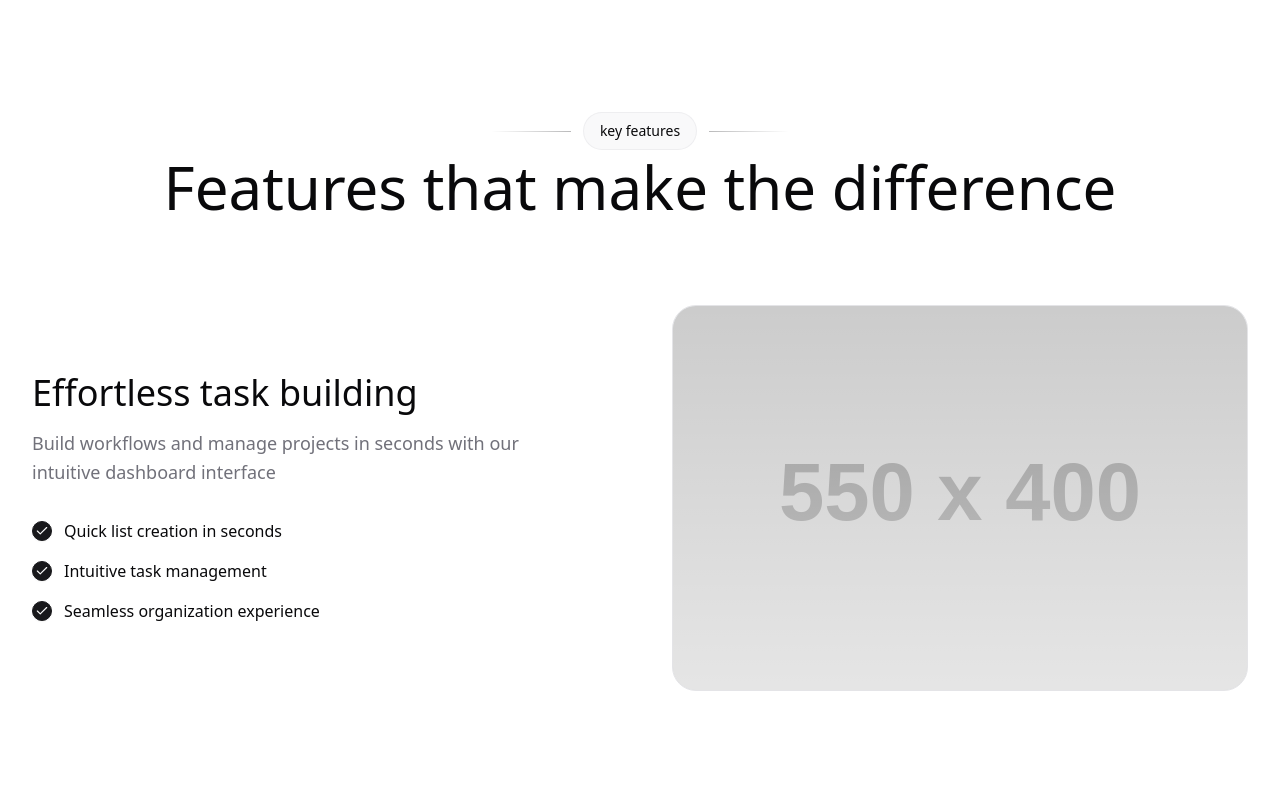
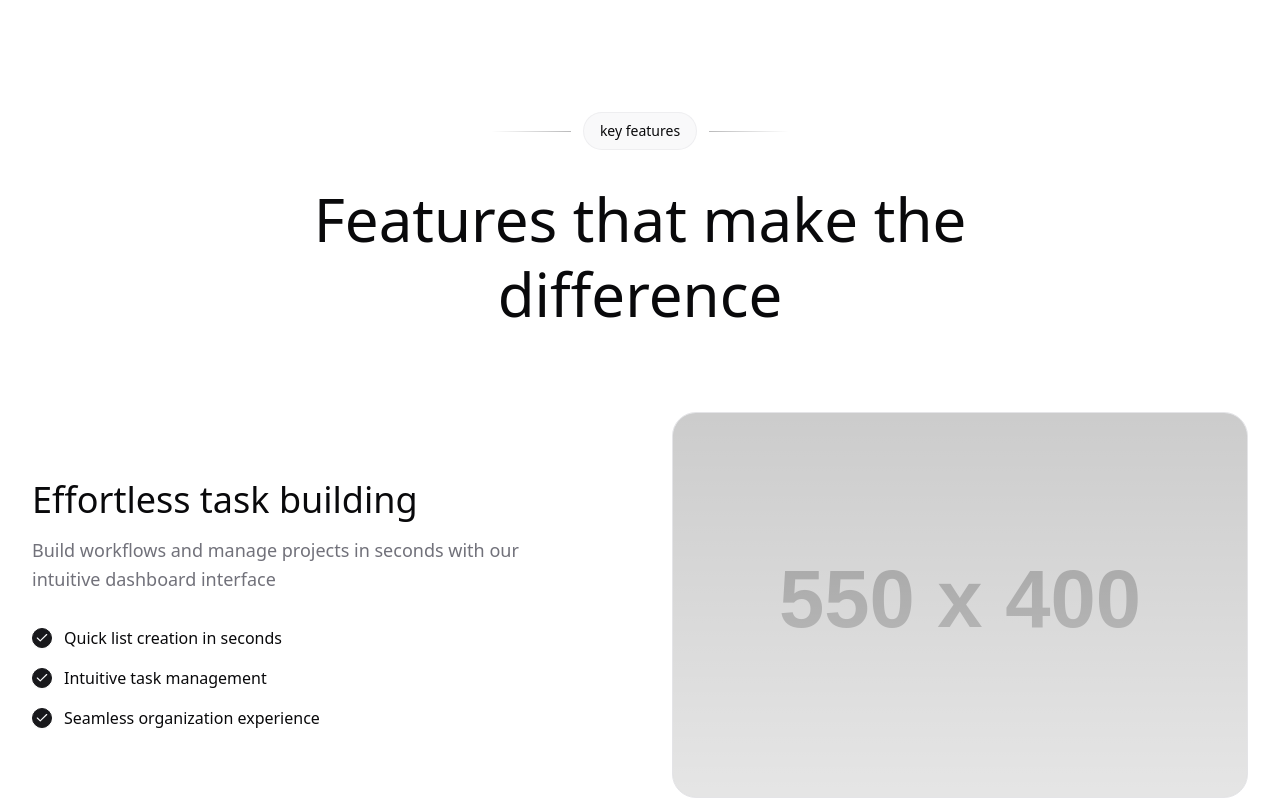
Before and after one commit to KingTroy125/Layered-Blocks, a Next.js app: page /preview/features/one in a window 1280 px wide. Shown: the top 800 px of the page. Built offline with nearby package versions, Linux system fonts and the light colour scheme.

Commit message:
Update: minor changes

```diff
--- a/app/preview/features/one/page.tsx
+++ b/app/preview/features/one/page.tsx
@@ -134,8 +134,9 @@
     <section className="relative py-16 sm:py-20 md:py-28 overflow-hidden">
       <div className="max-w-7xl mx-auto px-4 sm:px-6 lg:px-8">
         {/* Header */}
+        <div className="max-w-7xl mx-auto px-4 sm:px-6 lg:px-8 mb-16 sm:mb-20">
           <motion.div
-          className="text-center mb-16 sm:mb-20"
+            className="flex flex-col items-center text-center gap-6 sm:gap-8"
             initial="hidden"
             whileInView="visible"
             viewport={{
@@ -145,30 +146,29 @@
             variants={containerVariants}
           >
             {/* Badge */}
-          <motion.div
-            className="flex items-center justify-center gap-2 sm:gap-3"
-            variants={containerVariants}
-          >
-            <motion.div className="flex items-center" variants={lineVariants}>
+            <div className="flex items-center justify-center gap-2 sm:gap-3">
+              <div className="flex items-center">
                 <div className="w-12 sm:w-20 h-px bg-gradient-to-l from-primary/30 to-transparent"></div>
-            </motion.div>
-            <motion.div variants={badgeVariants}>
+              </div>
+
               <Badge variant="hero" className="group">
                 <span className="text-sm font-normal">key features</span>
               </Badge>
-            </motion.div>
-            <motion.div className="flex items-center" variants={lineVariants}>
+
+              <div className="flex items-center">
                 <div className="w-12 sm:w-20 h-px bg-gradient-to-r from-primary/30 to-transparent"></div>
-            </motion.div>
-          </motion.div>
+              </div>
+            </div>
 
+            {/* Heading */}
             <motion.h2
-            className="text-3xl sm:text-4xl md:text-5xl lg:text-6xl font-normal leading-tight text-foreground"
+              className="text-3xl sm:text-4xl md:text-5xl lg:text-6xl font-normal leading-tight text-foreground px-4 max-w-4xl"
               variants={headingVariants}
             >
               Features that make the difference
             </motion.h2>
           </motion.div>
+        </div>
 
         {/* Feature Sections */}
         <div className="space-y-20 sm:space-y-28">
```
Lines whose indentation alone changed are shown as unchanged.
